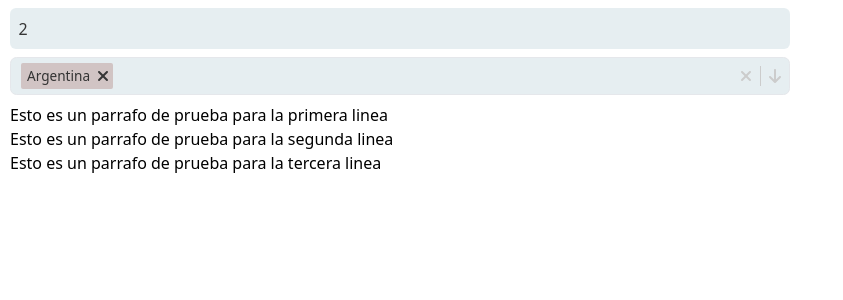
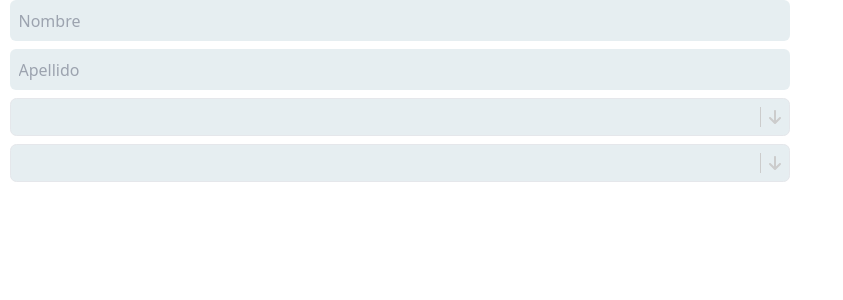
Before and after one commit to amav96/dimiproApp, a React (Vite) app: page /login in a window 1280 px wide. Shown: the top 300 px of the page, without its empty margins (0-843 px from the left). Built offline with nearby package versions, Linux system fonts and the light colour scheme.

Commit message:
integrate select in form

```diff
--- a/src/components/auth/LoginForm.tsx
+++ b/src/components/auth/LoginForm.tsx
@@ -4,27 +4,6 @@ import { Form, Select, Input } from '../form';
 
 export function LoginForm() {
 
-  const [inputs, setInputs] = useState({
-    // firstName : {
-    //   placeholder : 'Nombre',
-    //   name: 'firstName',
-    //   value: '',
-    //   type: 'text',
-    //   rules: {
-    //     required: true
-    //   }
-    // },
-    // lastName: {
-    //   placeholder : 'Apellido',
-    //   name: 'lastName',
-    //   value: '',
-    //   type: 'text',
-    //   rules: {
-    //     required: true
-    //   }
-    // }
-
-  })
 
   let paises = [
     {name: 'Argentina', id: 1},
@@ -44,6 +23,42 @@ export function LoginForm() {
     {name: 'Brasil', id: 15},
   ];
 
+  const [inputs, setInputs] = useState({
+    firstName : {
+      placeholder : 'Nombre',
+      name: 'firstName',
+      value: '',
+      type: 'text',
+      rules: {
+        required: true
+      }
+    },
+    lastName: {
+      placeholder : 'Apellido',
+      name: 'lastName',
+      value: '',
+      type: 'text',
+      rules: {
+        required: true
+      }
+    },
+    country: {
+      placeholder : 'Pais',
+      name: 'country',
+      value: [],
+      options: paises,
+      type: 'select',
+      multiselect: true
+    },
+    countrystatic: {
+      placeholder : 'Pais',
+      name: 'countrystatic',
+      value: [],
+      options: paises,
+      type: 'select',
+    }
+
+  })
 
   const [paisSelect, setPaisSelect] = useState<number | object>([{name: 'Argentina', id: 1}])
 
@@ -54,8 +69,15 @@ export function LoginForm() {
   }
 
   return (
-    <div className='my-2 flex justify-center flex-column grid grid-cols-12 gap-2'>
-      <Input
+    <Form
+    inputs={inputs}
+    />
+  )
+}
+
+
+ // <div className='my-2 flex justify-center flex-column grid grid-cols-12 gap-2'>
+      /* <Input
       value={'2'}
       name={'firstName'}
       placeholder={'nombre'}
@@ -67,17 +89,5 @@ export function LoginForm() {
       value={paisSelect}
       onChange={onChange}
       multiselect={true}
-      />
-
-      {/* {  <button className='col-span-12 bg-orange-300'
-      onClick={() => setPaisSelect((prev) => ([{name: 'Chile', id: 3}]))}
-      >
-        agregar
-      </button> }  */}
-
-      {/* <Form
-      inputs={inputs}
-      /> */}
-    </div>
-  )
-}
+      /> */
+    // </div>
--- a/src/components/form/Form/Form.tsx
+++ b/src/components/form/Form/Form.tsx
@@ -1,9 +1,9 @@
 import React, { useEffect } from 'react'
 import { Input } from '../Input';
+import { Select } from '../Select';
 import './Form.scss'
 import { useState } from 'react';
-import { PropsInput } from '../../../types/Form';
-import { Select } from '../Select';
+import { PropsInput, PropsSelect } from '../../../types/Form';
 
 interface Props<K extends string | number , PropsInput> {
   inputs: {
@@ -11,7 +11,7 @@ interface Props<K extends string | number , PropsInput> {
   }
 }
 
-interface generatedInput extends PropsInput{
+interface generatedInput extends PropsInput,PropsSelect   {
   key: string,
 }
 
@@ -73,13 +73,21 @@ export function Form(props: Props<string | number , PropsInput>) {
     console.log(evt)
   }
 
-  const handleChange = (evt: React.ChangeEvent<HTMLInputElement>) => {
+  const handleChangeInput = (evt: React.ChangeEvent<HTMLInputElement>) => {
     const { name, value } = evt.target;
-    console.log(value)
     setReturnForm((prev: keyValue<string | number>) => ({
       ...prev,
       [name]: value,
     }));
+  }
+
+  const onChangeSelect = (value: object , index: number | string, name: string):void => {
+    if(typeof value === 'number' || typeof value === 'object'){
+      setReturnForm((prev: keyValue<string | number>) => ({
+        ...prev,
+        [name]: value,
+      }));
+    }
   }
 
   return (
@@ -94,8 +102,19 @@ export function Form(props: Props<string | number , PropsInput>) {
               value={returnForm[v.key]}
               name={generatedInputs[index].name}
               placeholder={generatedInputs[index].placeholder}
-              onChange={handleChange}
+              onChange={handleChangeInput}
               rules={generatedInputs[index].rules || {}}
+              />
+            )
+          } else if (v.type === 'select'){
+            return (
+              <Select
+              key={index}
+              name={generatedInputs[index].name}
+              options={generatedInputs[index].options}
+              value={returnForm[v.key]}
+              onChange={ (value: object | Array<object>, index : string | number) => onChangeSelect(value,index,v.key)}
+              multiselect={generatedInputs[index].multiselect}
               />
             )
           }
--- a/src/components/form/Input/Input.tsx
+++ b/src/components/form/Input/Input.tsx
@@ -41,12 +41,11 @@ export function Input(props: PropsInput) {
         className="Input__input"
         placeholder={placeholder}
         onChange={handleChange}
-        value={2}
+        value={value}
         name={name}
         />
         {!isEmpty(errors) && errors.map((error,key) => (
             <div key={key} className="controlInput__text">
-                asdas
                 {error}
             </div>
             ))
--- a/src/components/form/Select/Select.scss
+++ b/src/components/form/Select/Select.scss
@@ -167,7 +167,7 @@
     overflow-y: auto;
     transition: all 0.1s;
     contain: content;
-
+    z-index: 200;
 
     &__itemContainer{
         padding:5px 6px;
--- a/src/components/form/Select/Select.tsx
+++ b/src/components/form/Select/Select.tsx
@@ -39,7 +39,9 @@ export function Select(props: PropsSelect) {
 
     const [localOptions, setLocalOptions] = useState<Array<any>>([])
     useEffect(() => {
+        if(options){
             setLocalOptions(options)
+        }
     },[options])
 
     const filterOptions = (needle: string) :void => {
@@ -61,7 +63,9 @@ export function Select(props: PropsSelect) {
 
     useEffect(() => {
         if(localValue === ''){
+            if(options){
                 setLocalOptions(options)
+            }
         }
     },[localValue])
 
@@ -137,7 +141,9 @@ export function Select(props: PropsSelect) {
     }
 
     const handleClickOutside = useCallback((event: MouseEvent) :void => {
-        if (event.target instanceof HTMLElement && !SelectMain.current?.contains(event.target)) {
+        if (
+            (event.target instanceof HTMLElement || event.target instanceof SVGElement) &&
+            !SelectMain.current?.contains(event.target)) {
             setShowMenu(false);
         }
     }, [])
@@ -193,6 +199,7 @@ export function Select(props: PropsSelect) {
             const removedOption = value.filter((val,index) => val[trackBy] !== option[trackBy as keyof object])
             if(removedOption && onChange ){
                 onChange(removedOption, index)
+                focusIntoInput()
             }
         }
     }
@@ -217,13 +224,13 @@ export function Select(props: PropsSelect) {
     }
 
     useEffect(() => {
-        if(!multiselect && value){
+        if(!multiselect && value && !isEmpty(value)){
             setLocalValue(value[label as keyof object])
         }
     }, [value])
 
   return (
-    <div ref={SelectMain} className={`Select_container ${cols}`}>
+    <div ref={SelectMain} id={`${name}`} className={`Select_container ${cols}`}>
         <div  className={`Select controlSelect `}>
             <div className={'Select__itemSelect'} >
                 {
@@ -253,14 +260,12 @@ export function Select(props: PropsSelect) {
                             type="text"
                             value={localValue}
                             />
-
                         </div>
                     </div>)
                 }
-                {/* renderizar items elegidos */}
                 {
                     multiselect &&
-                    <div
+                    (<div
                         onClick={handleOnOpenCloseMenuFromContainer}
                         className='Select__itemSelect__inputContainer'
                         data-value={localValue}>
@@ -273,17 +278,17 @@ export function Select(props: PropsSelect) {
                             ref={inputSelect}
                             value={localValue}
                             />
-                    </div>
+                    </div>)
                 }
             </div>
             <div className={'controlSelect'}>
                 {
                     value && !isEmpty(value) &&
-                    <div
+                    (<div
                     onClick={removeAll}
                     className='controlSelect__indicatorContainer' >
                         <FontAwesomeIcon icon="times" />
-                    </div>
+                    </div>)
                 }
                 <span className='controlSelect__indicatorSeparator' ></span>
                 <div
--- a/src/types/Form.ts
+++ b/src/types/Form.ts
@@ -1,7 +1,7 @@
-export interface PropsInput {
+interface BaseInput {
     placeholder?: string,
     cols?: string,
-    value?: string | number,
+    value?: any,
     onChange?: Function,
     name: string,
     rules? : object,
@@ -10,21 +10,15 @@ export interface PropsInput {
     disabled?: boolean
 }
 
-export interface PropsSelect{
-    placeholder?: string,
-    cols?: string,
-    value?: string | number | Array<any> | object,
-    onChange?: Function,
-    name: string,
-    rules? : object,
-    hidden? : boolean,
-    type? : string,
-    disabled?: boolean
-    options: Array<any>,
+export interface PropsInput extends BaseInput {
+
+}
+
+export interface PropsSelect extends BaseInput{
+    options?: Array<any>,
     multiselect?: boolean,
     clearable?: boolean,
     label?: string,
     trackBy?: string,
     repeatable?: boolean,
-
 }
--- a/src/views/auth/Login.tsx
+++ b/src/views/auth/Login.tsx
@@ -4,13 +4,7 @@ export function Login() {
 
   return (
     <>
-
     <LoginForm/>
-    <h3>
-      Esto es un parrafo de prueba para la primera linea <br></br>
-      Esto es un parrafo de prueba para la segunda linea <br></br>
-      Esto es un parrafo de prueba para la tercera linea <br></br>
-    </h3>
     </>
   )
 }
```
Lines whose indentation alone changed are shown as unchanged.
